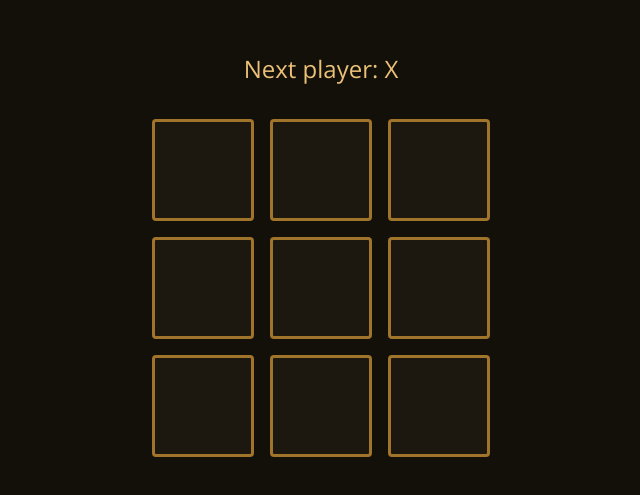
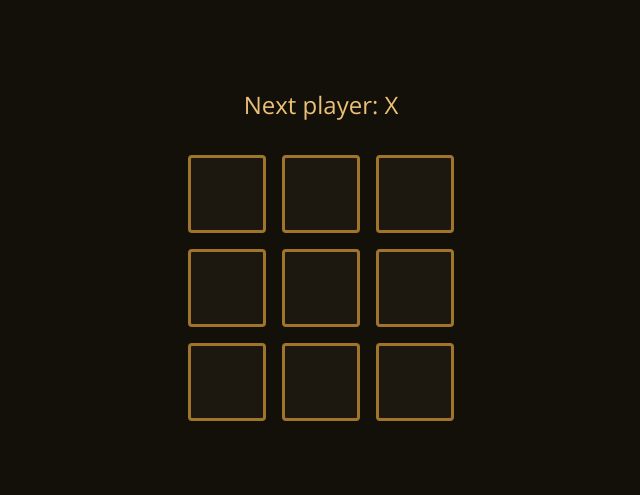
Before and after one commit to vhlongon/tic-tac-toe, a React (Vite) app: page / in a window 1280 px wide. Shown: the part 121-616 px from the top of the page, without its empty margins (319-959 px from the left). Built offline with nearby package versions, Linux system fonts and the light colour scheme.

Commit message:
tweak css

```diff
--- a/src/App.css
+++ b/src/App.css
@@ -46,11 +46,11 @@ body {
 
 .square {
   transition: all 0.2s ease-in-out;
-  width: 2rem;
-  height: 2rem;
-  padding: 2rem;
+  width: 1.5rem;
+  height: 1.5rem;
+  padding: 1.5rem;
   display: flex;
-  font-size: 2.5rem;
+  font-size: 2rem;
   line-height: 0;
   justify-content: center;
   align-items: center;
@@ -110,7 +110,7 @@ button {
   font-weight: bold;
   color: var(--clr-primary);
   font-family: 'Luckiest Guy', cursive;
-  font-size: clamp(6rem, 100pt, 10vw);
+  font-size: clamp(5rem, 100pt, 10vw);
   -webkit-font-smoothing: antialiased;
   -moz-osx-font-smoothing: grayscale;
   text-shadow: 0px -6px 0 var(--bg), 0px -6px 0 var(--bg), 0px 6px 0 var(--bg),
```
